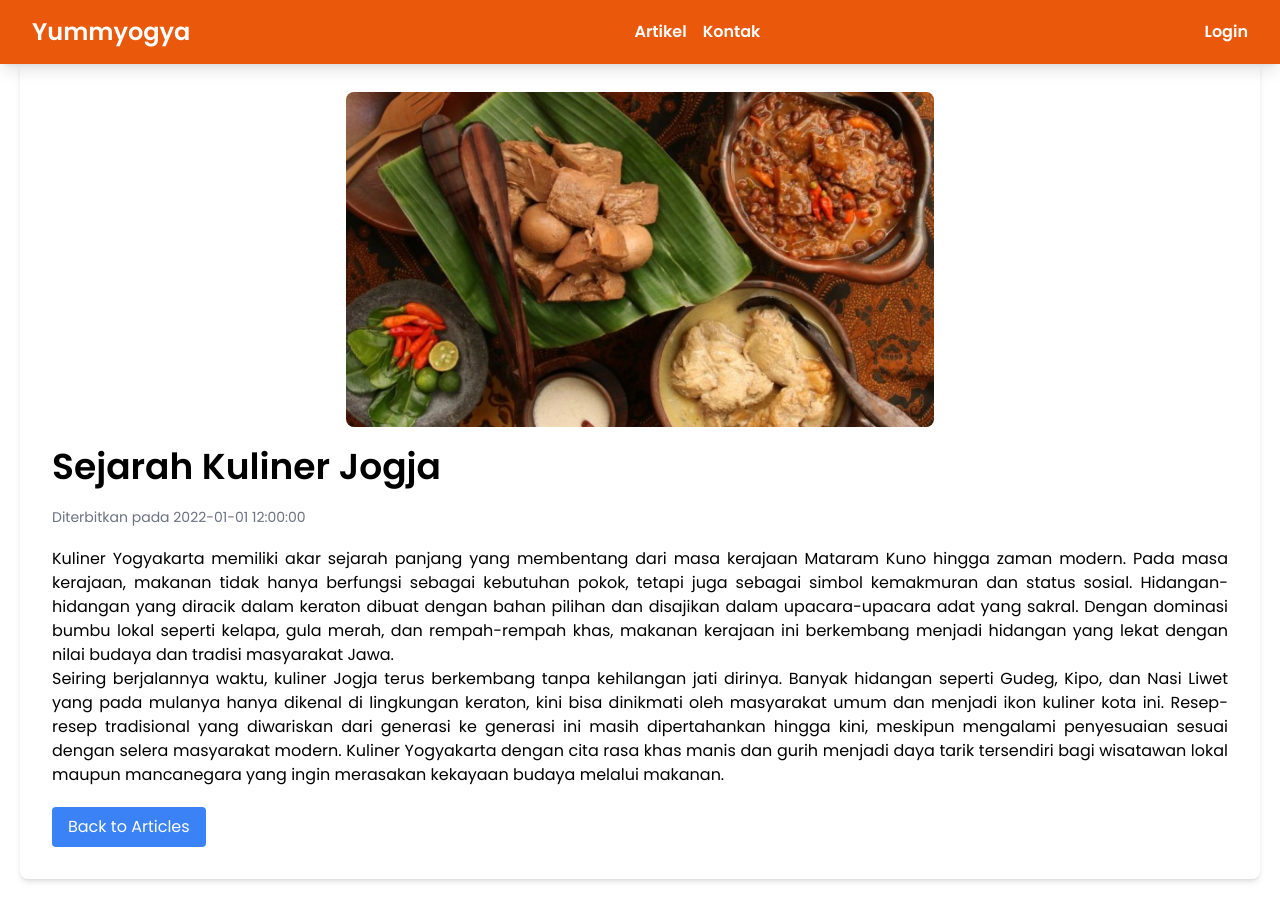
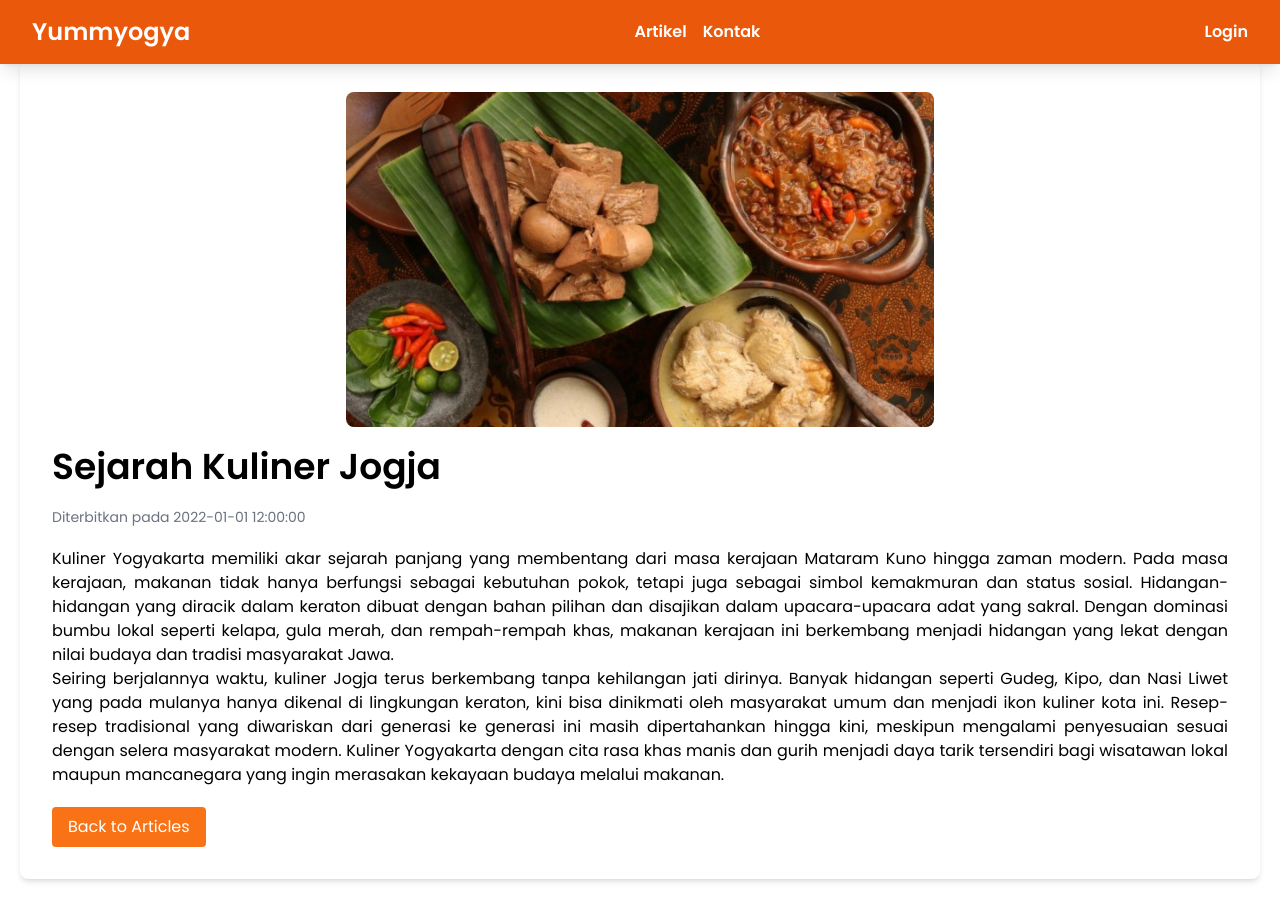
Before and after one commit to yummyogya/yummyogya, a Django app: page /article/1/ in a window 1280 px wide. Run offline with Django 5.2, Linux system fonts and the light colour scheme; some libraries are stand-ins or nearby versions.

Commit message:
update : new button color on articles

```diff
--- a/article/templates/article_detail.html
+++ b/article/templates/article_detail.html
@@ -14,7 +14,7 @@
         <div class="prose max-w-none text-justify">
             {{ article.content|safe }}
         </div>
-        <a href="{% url 'article:article_list' %}" class="mt-5 inline-block px-4 py-2 bg-blue-500 text-white rounded hover:bg-blue-600 transition duration-300">Back to Articles</a>
+        <a href="{% url 'article:article_list' %}" class="mt-5 inline-block px-4 py-2 bg-orange-500 text-white rounded hover:bg-orange-600 transition duration-300">Back to Articles</a>
     </div>
 </div>
 {% endblock content %}
```
